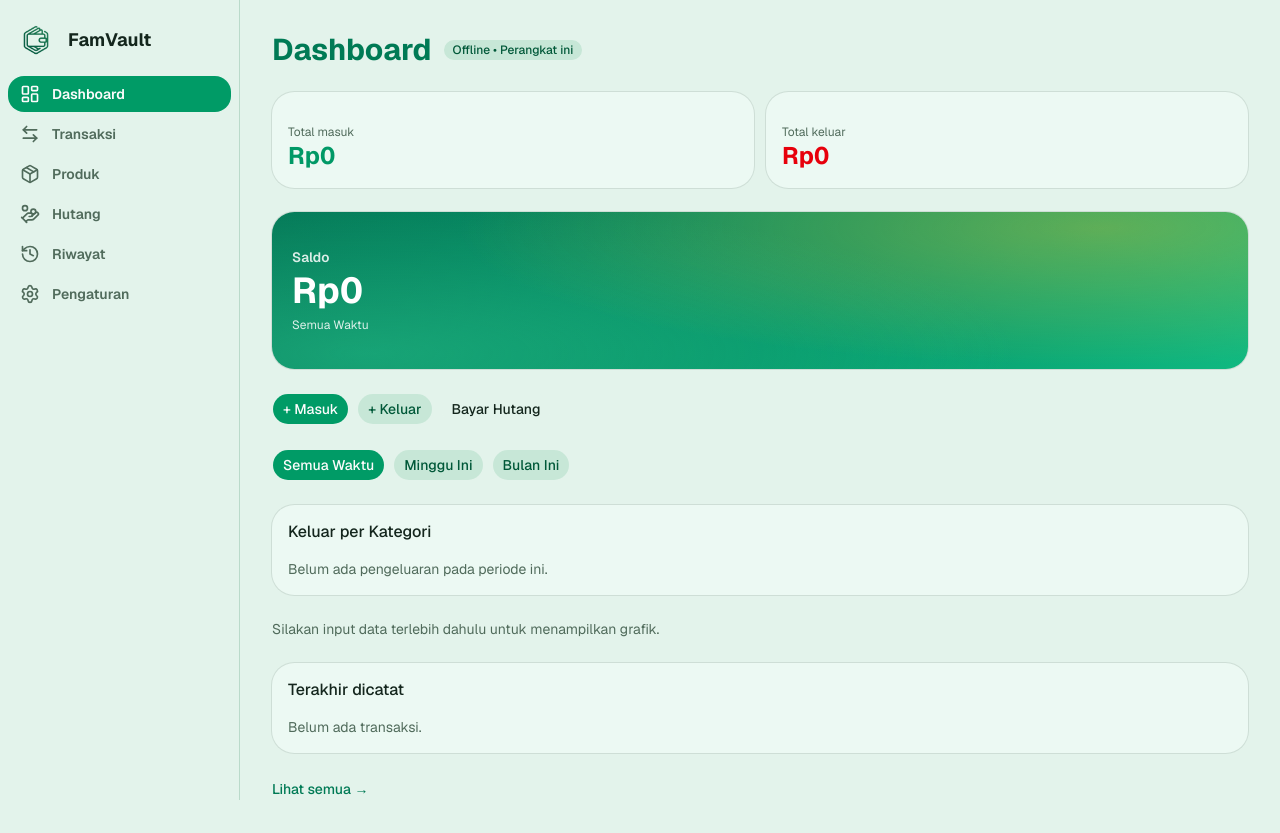
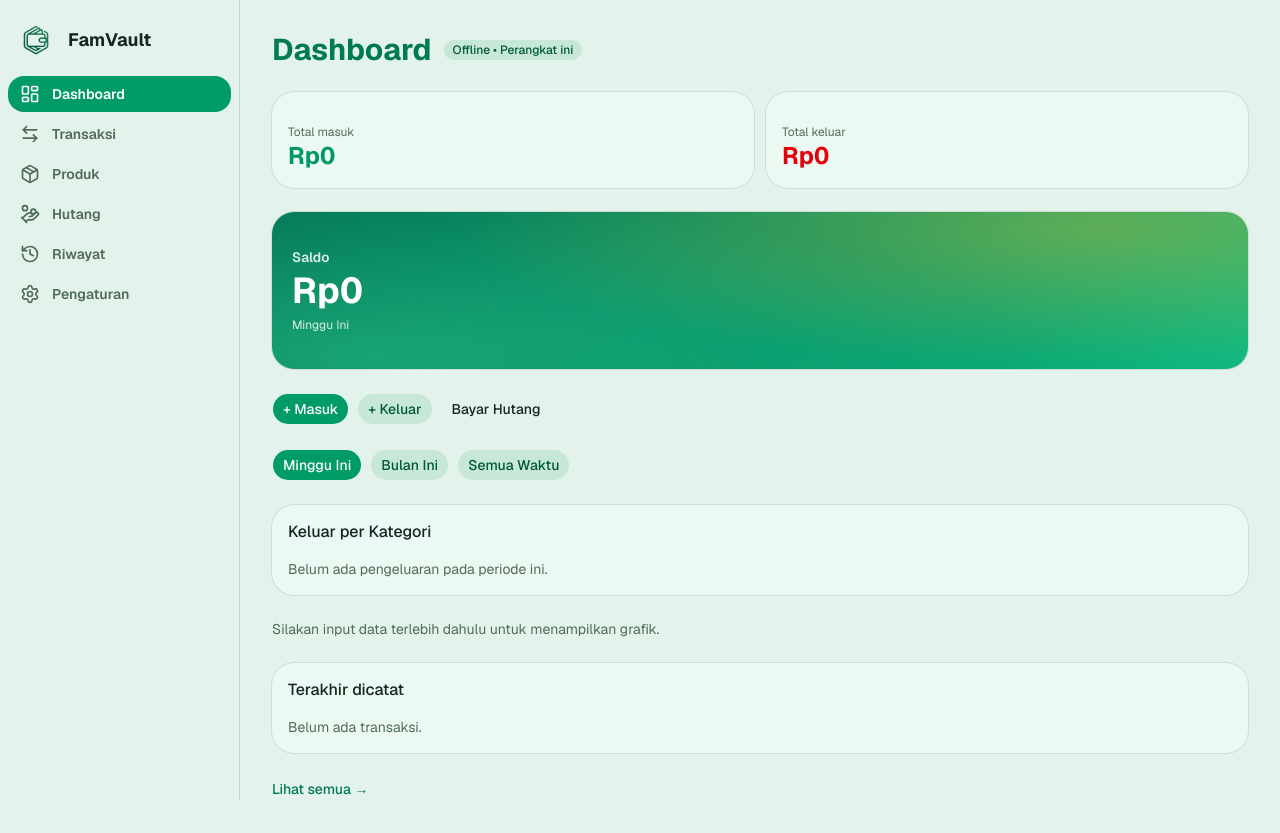
Before and after one commit to F4IRUZZZ/keuangan-next, a Next.js app: page / in a window 1280 px wide. Built offline with nearby package versions, Linux system fonts and the light colour scheme.

Commit message:
Dashboard default Minggu Ini + placeholder kecil + sesuaikan B1/F15

```diff
--- a/app/hutang/page.tsx
+++ b/app/hutang/page.tsx
@@ -198,7 +198,7 @@ export default function HutangPage() {
                 <Input
                   id="jml-hutang"
                   inputMode="numeric"
-                  className="text-3xl font-bold"
+                  className="text-3xl font-bold placeholder:text-base placeholder:font-normal"
                   placeholder="contoh: 50000"
                   value={jumlah}
                   onChange={(e) => ketikRp(e.target.value, setJumlah)}
--- a/app/page.tsx
+++ b/app/page.tsx
@@ -47,7 +47,7 @@ function judul(t: Transaksi, notes: Catatan[]): string {
 }
 
 export default function Dashboard() {
-  const [periode, setPeriode] = useState<Periode>("semua");
+  const [periode, setPeriode] = useState<Periode>("minggu");
   const [tabGrafik, setTabGrafik] = useState("arus");
   const [saldo, setSaldo] = useState<Saldo>({ masuk: 0, keluar: 0, saldo: 0 });
   const [kat, setKat] = useState<RingkasKat[]>([]);
@@ -226,7 +226,7 @@ export default function Dashboard() {
         <Link className={buttonVariants({ variant: "outline" })} href="/hutang">Bayar Hutang</Link>
       </div>
       <div className="flex gap-2">
-        {(["semua", "minggu", "bulan"] as Periode[]).map((p) => (
+        {(["minggu", "bulan", "semua"] as Periode[]).map((p) => (
           <Button key={p} variant={periode === p ? "default" : "secondary"} onClick={() => setPeriode(p)}>
             {p === "semua" ? "Semua Waktu" : p === "minggu" ? "Minggu Ini" : "Bulan Ini"}
           </Button>
--- a/app/transaksi/page.tsx
+++ b/app/transaksi/page.tsx
@@ -323,7 +323,7 @@ function IsiTransaksi() {
                   <Input
                     id="jml"
                     inputMode="numeric"
-                    className="text-3xl font-bold"
+                    className="text-3xl font-bold placeholder:text-base placeholder:font-normal"
                     placeholder="contoh: 20000"
                     value={nominal}
                     onChange={(e) => ketikNominal(e.target.value)}
--- a/tools-uji/verify-b1.js
+++ b/tools-uji/verify-b1.js
@@ -43,8 +43,10 @@ const lapor = (n, ok, d) => {
       { timeout: 15000 }
     );
     lapor("restore backup vanilla", true);
-    // Banding angka
+    // Banding angka (backup bertanggal lama -> pilih Semua Waktu dulu,
+    // karena default dashboard = Minggu Ini)
     await page.goto(`${BASE}/`, { waitUntil: "load", timeout: 60000 });
+    await page.getByRole("button", { name: /^Semua Waktu$/ }).click();
     await page.waitForFunction(() => /Rp300\.000/.test(document.body.textContent ?? ""), null, { timeout: 15000 });
     lapor("saldo Rp300.000 cocok", true);
     await page.goto(`${BASE}/produk`, { waitUntil: "load", timeout: 60000 });
--- a/tools-uji/verify-f15.js
+++ b/tools-uji/verify-f15.js
@@ -37,10 +37,10 @@ function isoSeninPlus(offset) {
       if (h !== href) throw new Error(`aksi ${nama} href=${h}`);
     }
     lapor("aksi cepat 3 link", true);
-    // Label periode: default + ganti filter
+    // Label periode: default Minggu Ini + ganti filter
     const labelAda = async (t) =>
       page.waitForFunction((x) => (document.body.textContent ?? "").includes(x), t, { timeout: 8000 });
-    await labelAda("Semua Waktu");
+    await labelAda("Minggu Ini");
     await page.getByRole("button", { name: /^Minggu Ini$/ }).click();
     await labelAda("Minggu Ini");
     await page.getByRole("button", { name: /^Bulan Ini$/ }).click();
```
